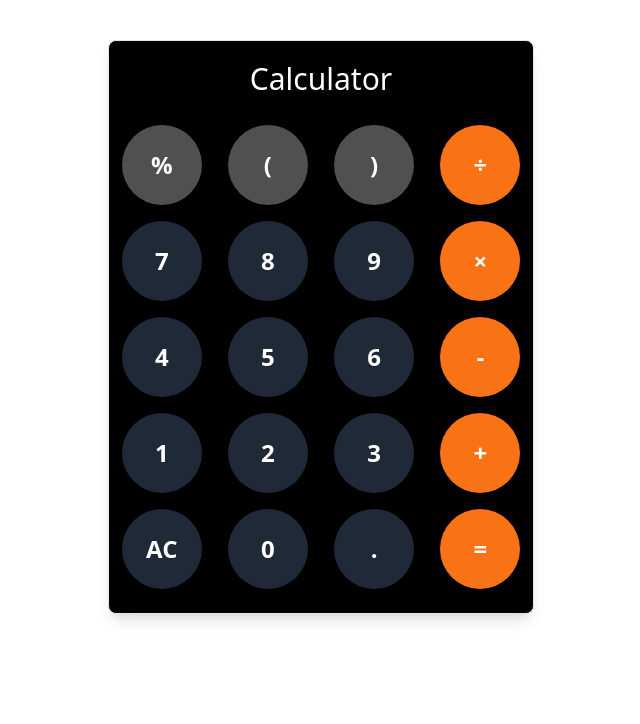
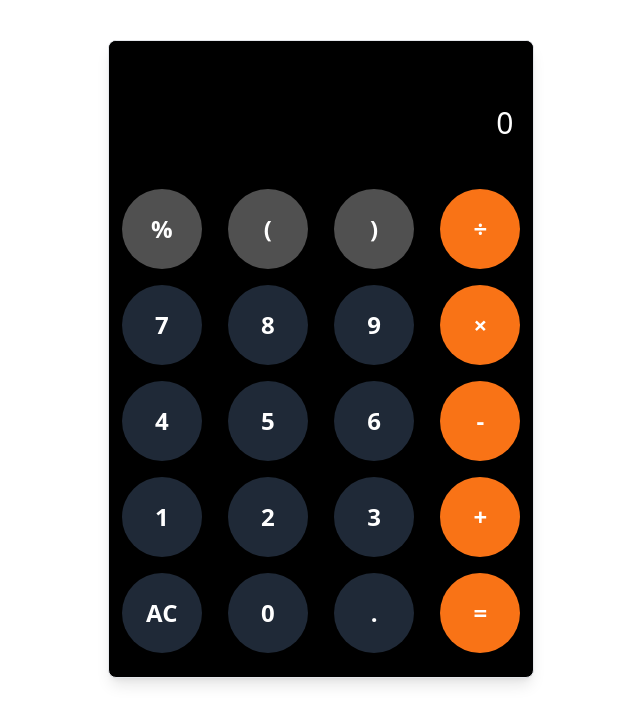
Before and after one commit to webvelocityZA/pocket-calculator, an Angular app: page / in a window 1280 px wide. Shown: the top 724 px of the page, without its empty margins (319-959 px from the left). Built offline with nearby package versions, Linux system fonts and the light colour scheme.

Commit message:
add html layout update

```diff
--- a/src/app/components/calculator/calculator.component.html
+++ b/src/app/components/calculator/calculator.component.html
@@ -1,8 +1,7 @@
 <div class="mx-auto overflow-hidden mt-10 shadow-lg mb-2 bg-[#000000] border rounded-lg lg:w-2/6 md:w-3/6 sm:w-4/6">
-  <div class="">
-    <div class="p-5 text-white text-center text-3xl bg-[#04387A]-900">Calculator</div>
-    <!-- <div class="pt-16 p-5 pb-0 text-white text-right text-3xl bg-[#000000]">{cal || 0}</div> -->
-    <!-- <div class="p-5 text-white text-right text-3xl bg-[#000000]"><span class="text-orange-500">{result || ''}</span> -->
+  <div>
+    <div class="pt-16 p-5 pb-0 text-white text-right text-3xl bg-[#000000]">{{cal || 0}}</div>
+    <div class="p-5 text-white text-right text-3xl bg-[#000000]"><span class="text-orange-500">{{result || ''}}</span>
   </div>
 
 
--- a/src/app/components/calculator/calculator.component.ts
+++ b/src/app/components/calculator/calculator.component.ts
@@ -7,6 +7,9 @@ import { Component, OnInit } from '@angular/core';
 })
 export class CalculatorComponent implements OnInit {
 
+  cal: number = 0;
+  result: number = 0;
+
   constructor() { }
 
   ngOnInit(): void {
```
